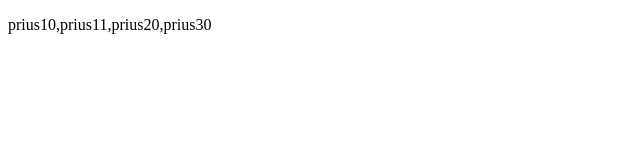
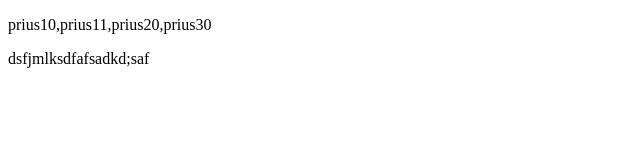
Before and after one commit to enhbilig/template, a plain HTML site: page index.html in a window 1280 px wide. Shown: the whole page, without its empty margins (0-640 px from the left). Drawn offline with Linux system fonts and the light colour scheme.

Commit message:
index.html ymr ch hamaagvi ym

```diff
--- a/index.html
+++ b/index.html
@@ -7,6 +7,7 @@
 </head>
 <body>
     <p id="Jishee"></p>
+    dsfjmlksdfafsadkd;saf
     <script src="dadlaga.js"></script>
 
 </body>
```
